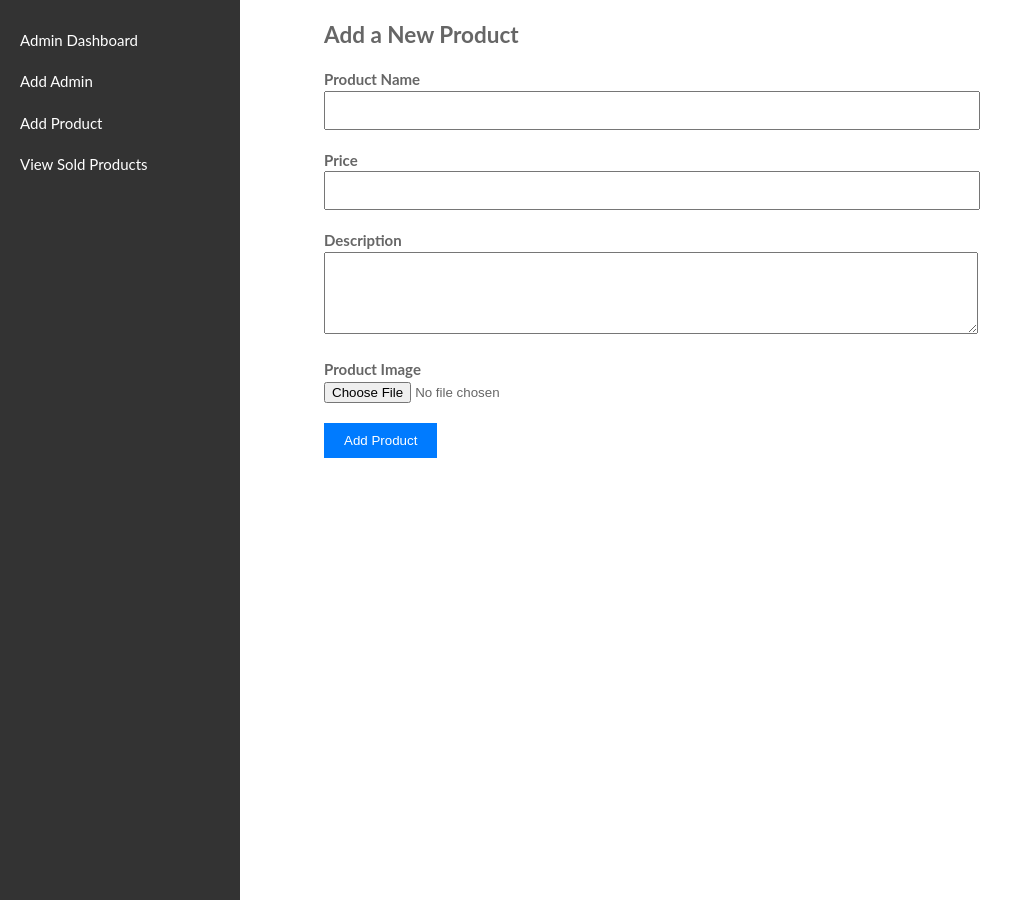
After one commit to Magdy372/jewelary_project, a PHP site: page /add_product.php in a window 1280 px wide. The commit adds this page. Shown: the whole page, without its empty margins (0-1023 px from the left). Run offline with PHP 8.4, Linux system fonts and the light colour scheme.

Commit message:
Added add_product

```diff
--- /dev/null
+++ b/add_product.php
@@ -0,0 +1,104 @@
+<!DOCTYPE html>
+<html>
+<head>
+    <title>Jewelry Website</title>
+    <style>
+        /* CSS for styling the navbar */
+
+        .container {
+            width: 50%;
+            margin: 0 auto;
+        }
+
+        .form-group {
+            margin-bottom: 20px;
+        }
+
+        label {
+            display: block;
+            font-weight: bold;
+        }
+
+        input[type="text"],
+        input[type="number"],
+        textarea {
+            width: 100%;
+            padding: 10px;
+        }
+
+        button {
+            background-color: #007BFF;
+            color: #fff;
+            padding: 10px 20px;
+            border: none;
+            cursor: pointer;
+        }
+
+        .navbar {
+            width: 200px;
+            height: 100%;
+            background-color: #333;
+            position: fixed;
+            left: 0;
+            top: 0;
+            color: white;
+            padding: 20px;
+        }
+
+        body {
+    color: #666666;
+    font-family: 'Lato', sans-serif;
+    font-size: 15px;
+    line-height: 1.42857;
+        }
+
+        .navbar a {
+            display: block;
+            padding: 10px 0;
+            text-decoration: none;
+            color: white;
+        }
+
+        .content {
+            margin-left: 220px; /* Adjust based on your design */
+            padding: 20px;
+        }
+    </style>
+</head>
+<body>
+
+<div class="navbar">
+        <a href="admin_dashboard.php">Admin Dashboard</a>
+        <a href="add_admin.php">Add Admin</a>
+        <a href="add_product.php">Add Product</a>
+        <a href="view_sold_products.php">View Sold Products</a>
+    </div>
+
+<div class="container">
+        <h2>Add a New Product</h2>
+        <form action="process_product.php" method="POST" enctype="multipart/form-data">
+            <div class="form-group">
+                <label for="product_name">Product Name</label>
+                <input type="text" name="product_name" id="product_name" required>
+            </div>
+
+            <div class="form-group">
+                <label for="product_price">Price</label>
+                <input type="number" name="product_price" id="product_price" required>
+            </div>
+
+            <div class="form-group">
+                <label for="product_description">Description</label>
+                <textarea name="product_description" id="product_description" rows="4" required></textarea>
+            </div>
+
+            <div class="form-group">
+                <label for="product_image">Product Image</label>
+                <input type="file" name="product_image" id="product_image" accept="image/*" required>
+            </div>
+
+            <button type="submit">Add Product</button>
+        </form>
+    </div>
+</body>
+</html>
--- a/admin.php
+++ b/admin.php
@@ -36,6 +36,7 @@
     </style>
 </head>
 <body>
+
     <div class="navbar">
         <a href="admin_dashboard.php">Admin Dashboard</a>
         <a href="add_admin.php">Add Admin</a>
```
